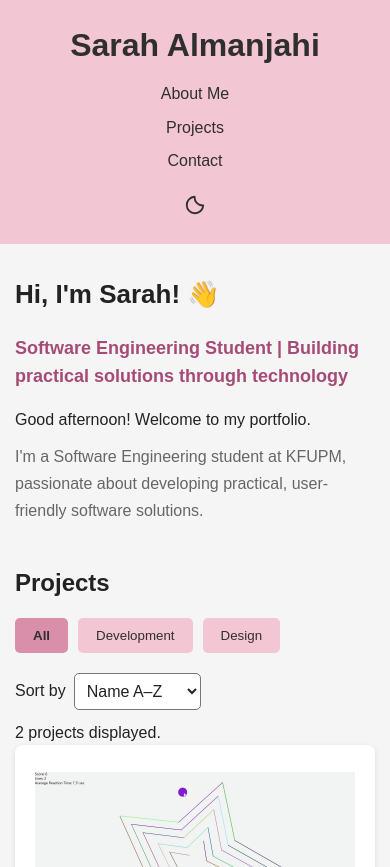
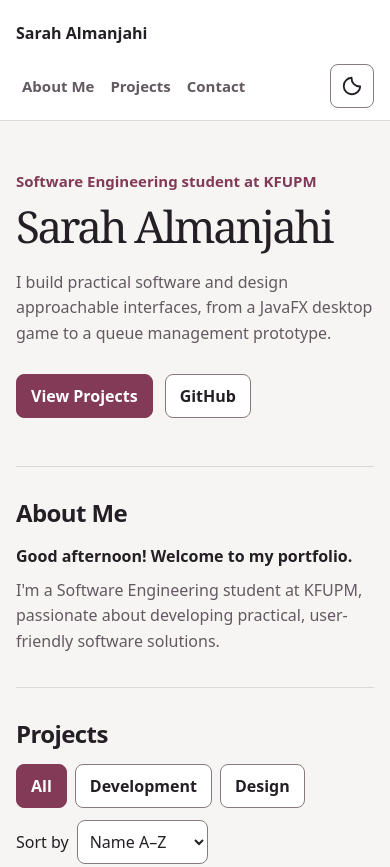
Before and after one commit to Sarahalmanjahi/202371590-sarahalmanjahi-assignment4, a plain HTML site: page index.html in a window 390 px wide. Shown: the top 867 px of the page. Drawn offline with Linux system fonts and the light colour scheme; no server answers.

Commit message:
Redesign portfolio hero, navigation, and themes Assisted-by: OpenAI Codex (GPT-6)

```diff
--- a/css/styles.css
+++ b/css/styles.css
@@ -1,40 +1,39 @@
-/* General Styles */
+/* Design tokens */
 :root {
   color-scheme: light;
-  --page-bg: #f5f5f5;
-  --text: #222;
-  --muted-text: #666;
-  --pink-bg: #f3c6d3;
-  --pink-text: #2f2f2f;
-  --pink-hover: #e8b5c4;
-  --pink-active: #d98eaa;
-  --card-bg: #fff;
-  --field-bg: #fff;
-  --field-border: #767676;
-  --focus: #a54b76;
-  --link: #0000ee;
-  --visited-link: #551a8b;
+  --page-bg: #f7f5f3;
+  --surface: #fff;
+  --text: #241f24;
+  --muted: #625961;
+  --border: #ded6db;
+  --field-border: #877981;
+  --accent: #823a57;
+  --accent-hover: #6d2845;
+  --on-accent: #fff;
+  --accent-soft: #f5e8ed;
+  --focus: #823a57;
   --success-bg: #e6f4ea;
   --success-text: #236b35;
   --error-bg: #fde8e8;
   --error-text: #a12b2b;
+  --content-width: 70rem;
+  --gutter: clamp(1rem, 4vw, 3rem);
+  --radius: 0.75rem;
 }
 
 :root[data-theme="dark"] {
   color-scheme: dark;
-  --page-bg: #211a20;
-  --text: #f8edf2;
-  --muted-text: #d6bfc9;
-  --pink-bg: #522d43;
-  --pink-text: #fff0f6;
-  --pink-hover: #69405a;
-  --pink-active: #864964;
-  --card-bg: #30232d;
-  --field-bg: #271d25;
-  --field-border: #ac8499;
-  --focus: #ffafd0;
-  --link: #ffb8d4;
-  --visited-link: #e9b9fa;
+  --page-bg: #1b191e;
+  --surface: #242127;
+  --text: #f5eff3;
+  --muted: #c5bac2;
+  --border: #433b44;
+  --field-border: #93838e;
+  --accent: #f0aac6;
+  --accent-hover: #ffd0e2;
+  --on-accent: #291923;
+  --accent-soft: #382733;
+  --focus: #f0aac6;
   --success-bg: #203a2b;
   --success-text: #b7efc8;
   --error-bg: #482830;
@@ -43,320 +42,365 @@
 
 * {
   box-sizing: border-box;
+}
+
+body {
   margin: 0;
+  font-family: system-ui, "Segoe UI", sans-serif;
+  line-height: 1.6;
+  background: var(--page-bg);
+  color: var(--text);
+}
+
+h1,
+h2,
+h3,
+p {
+  margin: 0;
+}
+
+a {
+  color: var(--accent);
+  text-underline-offset: 0.2em;
+}
+
+:focus-visible {
+  outline: 2px solid var(--focus);
+  outline-offset: 3px;
+}
+
+.skip-link {
+  position: absolute;
+  z-index: 1;
+  inset-block-start: 0.75rem;
+  inset-inline-start: var(--gutter);
+  padding: 0.5rem 0.875rem;
+  border-radius: var(--radius);
+  background: var(--surface);
+  transform: translateY(-200%);
+}
+
+.skip-link:focus {
+  transform: none;
+}
+
+/* Header */
+.site-header {
+  background: var(--surface);
+  border-bottom: 1px solid var(--border);
+}
+
+.header-inner,
+main {
+  width: min(100% - 2 * var(--gutter), var(--content-width));
+  margin-inline: auto;
+}
+
+.header-inner {
+  display: grid;
+  grid-template-columns: 1fr auto auto;
+  align-items: center;
+  gap: 0.5rem 1rem;
+  padding-block: 0.75rem;
+}
+
+.site-name {
+  justify-self: start;
+  display: flex;
+  align-items: center;
+  min-height: 2.75rem;
+  color: var(--text);
+  text-decoration: none;
+  font-weight: 700;
+}
+
+.header-inner nav {
+  display: flex;
+  flex-wrap: wrap;
+  align-items: center;
+  gap: 0 0.25rem;
+}
+
+.header-inner nav a {
+  display: inline-flex;
+  align-items: center;
+  min-height: 2.75rem;
+  padding-inline: 0.625rem;
+  border-radius: 0.5rem;
+  color: var(--muted);
+  text-decoration: none;
+  font-size: 0.9375rem;
+  font-weight: 600;
+}
+
+.site-name:hover {
+  text-decoration: underline;
+}
+
+.header-inner nav a:hover {
+  background: var(--accent-soft);
+  color: var(--accent);
+  text-decoration: underline;
+}
+
+#theme-toggle {
+  display: grid;
+  place-items: center;
+  width: 2.75rem;
   padding: 0;
 }
 
-body {
-  font-family: Arial, sans-serif;
-  line-height: 1.6;
-  background-color: var(--page-bg);
-  color: var(--text);
+/* Hero and sections */
+main > section {
+  padding-block: clamp(2rem, 6vw, 4rem);
+  border-bottom: 1px solid var(--border);
 }
 
-/* Header and Navigation */
-header,
-footer {
-  background-color: var(--pink-bg);
-  color: var(--pink-text);
-  text-align: center;
+main > section:last-child {
+  border-bottom: 0;
 }
 
-header {
-  padding: 20px;
+main > .hero {
+  padding-block: clamp(3rem, 9vw, 7rem);
 }
 
-header h1 {
-  margin-bottom: 10px;
+.hero-role {
+  color: var(--accent);
+  font-size: clamp(0.9375rem, 2vw, 1.125rem);
+  font-weight: 650;
 }
 
-nav {
-  display: flex;
-  justify-content: center;
-  gap: 20px;
+.hero h1 {
+  margin-top: 0.65rem;
+  font-family: Georgia, serif;
+  font-size: clamp(2.75rem, 8vw, 6rem);
+  font-weight: 500;
+  letter-spacing: -0.055em;
+  line-height: 1.05;
 }
 
-nav a {
-  color: var(--pink-text);
+.hero-intro {
+  max-width: 52ch;
+  margin-top: 1.25rem;
+  color: var(--muted);
+  font-size: clamp(1rem, 2.5vw, 1.25rem);
+}
+
+.hero-actions {
+  display: flex;
+  flex-wrap: wrap;
+  gap: 0.75rem;
+  margin-top: 1.75rem;
+}
+
+section h2 {
+  margin-bottom: 1rem;
+  font-size: clamp(1.5rem, 3.5vw, 2.125rem);
+  line-height: 1.2;
+  letter-spacing: -0.025em;
+}
+
+#greeting {
+  font-weight: 600;
+}
+
+.about-description {
+  max-width: 65ch;
+  margin-top: 0.5rem;
+  color: var(--muted);
+}
+
+/* Controls */
+button,
+.button-link,
+input,
+textarea,
+select {
+  font: inherit;
+}
+
+button,
+.button-link {
+  display: inline-flex;
+  align-items: center;
+  justify-content: center;
+  min-height: 2.75rem;
+  padding: 0.5rem 0.875rem;
+  border: 1px solid var(--field-border);
+  border-radius: 0.5rem;
+  background: var(--surface);
+  color: var(--text);
+  cursor: pointer;
+  font-weight: 600;
   text-decoration: none;
 }
 
-#theme-toggle {
-  margin-top: 12px;
-  width: 38px;
-  height: 38px;
-  padding: 0;
-  border: none;
-  border-radius: 8px;
-  background: transparent;
-  color: var(--pink-text);
-  display: inline-flex;
-  align-items: center;
-  justify-content: center;
+button:hover,
+.button-link:hover {
+  background: var(--accent-soft);
 }
 
-#theme-toggle:hover {
-  background-color: var(--pink-hover);
+.button-primary,
+.filter-btn[aria-pressed="true"],
+#contact-form button {
+  border-color: var(--accent);
+  background: var(--accent);
+  color: var(--on-accent);
 }
 
-#theme-icon {
-  width: 22px;
-  height: 22px;
+.button-primary:hover,
+.filter-btn[aria-pressed="true"]:hover,
+#contact-form button:hover {
+  border-color: var(--accent-hover);
+  background: var(--accent-hover);
 }
 
-nav a:hover,
-nav a:focus-visible {
-  text-decoration: underline;
-}
-
-/* Main Content */
-main {
-  max-width: 1000px;
-  width: 100%;
-  margin: 30px auto;
-  padding: 20px;
-}
-
-section {
-  margin-bottom: 40px;
-}
-
-section h2 {
-  margin-bottom: 15px;
-}
-
-/* About Section */
-#about h2 {
-  font-size: 30px;
-  font-weight: 700;
-  margin-bottom: 18px;
-}
-
-.tagline {
-  font-size: 20px;
-  font-weight: 600;
-  color: var(--focus);
-  margin-bottom: 16px;
-}
-
-.about-description {
-  font-size: 17px;
-  color: var(--muted-text);
-  line-height: 1.7;
-}
-
-#greeting {
-  font-size: 16px;
-  margin-bottom: 10px;
-}
-
-@media (max-width: 700px) {
-  #about h2 {
-    font-size: 26px;
-  }
-
-  .tagline {
-    font-size: 18px;
-  }
-
-  .about-description {
-    font-size: 16px;
-  }
-}
-
-/* Projects Section */
+/* Projects and repositories */
 #projects-list,
 #github-repositories-list {
   display: grid;
   grid-template-columns: repeat(2, minmax(0, 1fr));
-  gap: 20px;
+  gap: 1rem;
 }
 
-/* Project Filter Buttons */
-.project-filters {
+.project-filters,
+.project-sort-control,
+.project-tech {
   display: flex;
   flex-wrap: wrap;
-  gap: 10px;
-  margin-bottom: 20px;
-}
-
-.filter-btn {
-  padding: 10px 18px;
+  gap: 0.5rem;
 }
 
 .project-sort-control {
-  display: flex;
-  flex-wrap: wrap;
   align-items: center;
-  gap: 8px;
-  margin-bottom: 10px;
+  margin-top: 0.75rem;
 }
 
 #project-sort {
-  padding: 8px;
-  font: inherit;
-}
-
-.filter-btn[aria-pressed="true"] {
-  background-color: var(--pink-active);
-  font-weight: bold;
+  min-height: 2.75rem;
+  padding: 0.375rem 0.5rem;
 }
 
 #projects-list article[hidden] {
   display: none;
 }
 
-#projects-empty {
-  margin-top: 15px;
-  color: var(--muted-text);
+#project-count,
+#projects-empty,
+#github-repositories-status {
+  color: var(--muted);
 }
 
-/* Project Cards */
-article {
-  background-color: var(--card-bg);
-  padding: 20px;
-  border-radius: 8px;
-  box-shadow: 0 2px 6px rgba(0, 0, 0, 0.1);
-  min-width: 0;
-  overflow: hidden;
-  transition: transform 0.3s ease, box-shadow 0.3s ease;
+#project-count,
+#github-repositories-status {
+  margin-block: 0.75rem;
 }
 
-article:hover {
-  transform: translateY(-5px);
-  box-shadow: 0 5px 12px rgba(0, 0, 0, 0.15);
+:is(#projects-list, #github-repositories-list) article {
+  padding: clamp(1rem, 3vw, 1.5rem);
+  border: 1px solid var(--border);
+  border-radius: var(--radius);
+  background: var(--surface);
+  overflow-wrap: anywhere;
 }
 
-article img {
+:is(#projects-list, #github-repositories-list) article p {
+  margin-block: 0.5rem;
+  color: var(--muted);
+}
+
+#projects-list img {
   display: block;
   width: 100%;
   height: 200px;
+  margin-bottom: 1rem;
+  border-radius: 0.375rem;
+  background: var(--page-bg);
   object-fit: contain;
-  margin-bottom: 15px;
-  border-radius: 6px;
-}
-
-article a {
-  color: var(--link);
-}
-
-article a:visited {
-  color: var(--visited-link);
 }
 
 .project-tech {
-  display: flex;
-  flex-wrap: wrap;
-  gap: 8px;
-  margin-top: 15px;
+  margin-top: 1rem;
 }
 
 .project-tech span {
-  background-color: #e7c8d3;
-  color: #29252b;
-  padding: 6px 12px;
-  border-radius: 20px;
-  font-size: 13px;
-  font-weight: 500;
+  padding: 0.25rem 0.625rem;
+  border-radius: 0.375rem;
+  background: var(--accent-soft);
+  color: var(--accent);
+  font-size: 0.875rem;
 }
 
-/* Contact Form */
-form {
-  display: flex;
-  flex-direction: column;
-  gap: 10px;
+/* Contact and footer */
+#contact-form {
+  display: grid;
+  gap: 0.625rem;
+  max-width: 40rem;
+}
+
+#contact-form label {
+  font-weight: 600;
 }
 
 input,
 textarea,
 select {
-  background-color: var(--field-bg);
+  min-width: 0;
+  padding: 0.625rem;
+  border: 1px solid var(--field-border);
+  border-radius: 0.5rem;
+  background: var(--surface);
   color: var(--text);
-  border: 1px solid var(--field-border);
-  border-radius: 5px;
-}
-
-input,
-textarea {
-  padding: 10px;
 }
 
 textarea {
-  min-height: 120px;
+  min-height: 7.5rem;
   resize: vertical;
 }
 
-button {
-  padding: 10px;
-  border: none;
-  border-radius: 5px;
-  background-color: var(--pink-bg);
-  color: var(--pink-text);
-  cursor: pointer;
-  transition: background-color 0.3s ease;
+#contact-form button {
+  justify-self: start;
+  margin-top: 0.25rem;
 }
 
-button:hover {
-  background-color: var(--pink-hover);
-}
-
-/* Keyboard Accessibility */
-button:focus-visible,
-input:focus-visible,
-textarea:focus-visible,
-select:focus-visible,
-a:focus-visible {
-  outline: 2px solid var(--focus);
-  outline-offset: 3px;
-}
-
-/* Contact Form Feedback */
 #form-feedback:not(:empty) {
-  padding: 10px;
-  border-radius: 5px;
+  padding: 0.625rem;
+  border-radius: 0.5rem;
 }
 
 #form-feedback.success {
-  background-color: var(--success-bg);
+  background: var(--success-bg);
   color: var(--success-text);
 }
 
 #form-feedback.error {
-  background-color: var(--error-bg);
+  background: var(--error-bg);
   color: var(--error-text);
 }
 
-/* Footer */
 footer {
-  padding: 15px;
+  padding: 1.25rem var(--gutter);
+  border-top: 1px solid var(--border);
+  color: var(--muted);
+  text-align: center;
 }
 
-/* Responsive Design */
 @media (max-width: 700px) {
-  nav {
-    flex-direction: column;
-    gap: 8px;
+  .header-inner {
+    grid-template-columns: minmax(0, 1fr) auto;
+    column-gap: 0.5rem;
+  }
+
+  .site-name {
+    grid-column: 1 / -1;
+  }
+
+  .header-inner nav a {
+    padding-inline: 0.375rem;
   }
 
   #projects-list,
   #github-repositories-list {
     grid-template-columns: 1fr;
   }
-
-  main {
-    margin: 15px auto;
-    padding: 15px;
-  }
 }
-
-/* Reduced Motion Accessibility */
-@media (prefers-reduced-motion: reduce) {
-  article,
-  button {
-    transition: none;
-  }
-
-  article:hover {
-    transform: none;
-  }
-}
--- a/index.html
+++ b/index.html
@@ -3,7 +3,7 @@
 <head>
   <meta charset="UTF-8">
   <meta name="viewport" content="width=device-width, initial-scale=1.0">
-  <meta name="description" content="Sarah's software engineering portfolio featuring development and design projects.">
+  <meta name="description" content="Sarah Almanjahi, a Software Engineering student at KFUPM. Explore her software development and interface design projects.">
 
   <title>Sarah Almanjahi | Portfolio</title>
 
@@ -12,10 +12,13 @@
 </head>
 
 <body>
-  <header>
-    <h1>Sarah Almanjahi</h1>
+  <a class="skip-link" href="#main-content">Skip to content</a>
 
-    <nav>
+  <header class="site-header">
+    <div class="header-inner">
+      <a class="site-name" href="#home">Sarah Almanjahi</a>
+
+      <nav aria-label="Primary">
         <a href="#about">About Me</a>
         <a href="#projects">Projects</a>
         <a href="#contact">Contact</a>
@@ -44,17 +47,26 @@
           <path d="M20.985 12.486A9 9 0 0 1 11.514 3.015a9 9 0 1 0 9.47 9.47Z"/>
         </svg>
       </button>
+    </div>
   </header>
 
-  <main>
+  <main id="main-content" tabindex="-1">
+    <section class="hero" id="home" aria-labelledby="hero-title">
+      <p class="hero-role">Software Engineering student at KFUPM</p>
+      <h1 id="hero-title">Sarah Almanjahi</h1>
+      <p class="hero-intro">
+        I build practical software and design approachable interfaces, from
+        a JavaFX desktop game to a queue management prototype.
+      </p>
+      <div class="hero-actions">
+        <a class="button-link button-primary" href="#projects">View Projects</a>
+        <a class="button-link" href="https://github.com/Sarahalmanjahi">GitHub</a>
+      </div>
+    </section>
+
     <!-- About Section -->
     <section id="about">
-      <h2>Hi, I'm Sarah! 👋</h2>
-
-      <p class="tagline">
-        Software Engineering Student | Building practical solutions
-        through technology
-      </p>
+      <h2>About Me</h2>
 
       <p id="greeting"></p>
 
```
Also changed, not shown: 3 other files. Lines whose indentation alone changed are shown as unchanged.
